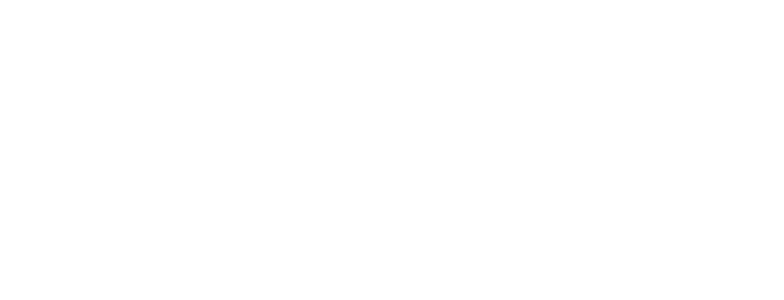
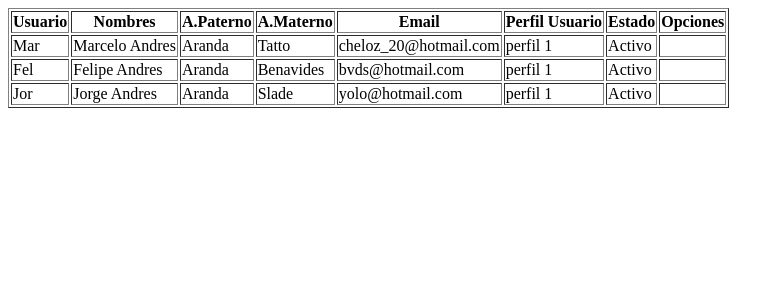
Before and after one commit to M-Aranda/testPHPKamal, a PHP site: page /mantenedor.php in a window 1280 px wide. Before the commit the part shown is empty. Shown: the top 300 px of the page, without its empty margins (0-784 px from the left). Run offline with PHP 8.4, Linux system fonts and the light colour scheme; data comes from the database, SQL or seed files in the repository.

Commit message:
Se puede listar los usuarios en una tabla

```diff
--- a/model/Data.php
+++ b/model/Data.php
@@ -62,8 +62,8 @@
 
         while ($reg = $rs->fetch_array()) {
 
-            $perfil = null;
-            $usuario = new Usuario($reg[0],getPerfil($reg[1]), $reg[2], $reg[3], $reg[4], $reg[5], $reg[6], $reg[7], $reg[8]);
+
+            $usuario = new Usuario($reg[0], $this->getPerfil($reg[1]), $reg[2], $reg[3], $reg[4], $reg[5], $reg[6], $reg[7], $reg[8]);
             $usuarios[] = $usuario;
         }
 
--- a/model/Usuario.php
+++ b/model/Usuario.php
@@ -40,7 +40,7 @@
 }
 
 public function getPerfil() {
-    return $this->$perfil;
+    return $this->perfil;
 }
 
 public function getUsuario() {
--- a/view/mantenedor.php
+++ b/view/mantenedor.php
@@ -12,6 +12,51 @@
     <body>
         <?php
         // put your code here
+        session_start();
+        require_once("../model/Data.php");
+        require_once("../model/Usuario.php");
+        require_once("../model/Perfil.php");
         ?>
+
+        <table id=tablaUsuarios border=default>
+            <tr>
+                <th>Usuario</th>
+                <th>Nombres</th>
+                <th>A.Paterno</th>
+                <th>A.Materno</th>
+                <th>Email</th>
+                <th>Perfil Usuario</th>
+                <th>Estado</th>
+                <th>Opciones</th>
+
+                <?php
+                $d = new Data();
+                $listadoDeUsuarios = $d->listarUsuarios();
+
+                foreach ($listadoDeUsuarios as $u) {
+
+                    $estado = "Inactivo";
+                    if ($u->getEstado() == 1) {
+                        $estado = "Activo";
+                    }
+
+                echo "</tr>
+                <td>" . $u->getUsuario() . "</td>
+                <td>" . $u->getNombres() . "</td>
+                <td>" . $u->getAp_paterno() . "</td>
+                <td>" . $u->getAp_materno() . "</td>
+                <td>" . $u->getEmail() . "</td>
+                <td>" . $u->getPerfil()->getPerfil() . "</td>
+                <td>" . $estado . "</td>
+                <td></td>
+                </tr>";
+                }
+                ?>
+            </tr>
+        </table>
+        <br>
+
+
+
     </body>
 </html>
```
